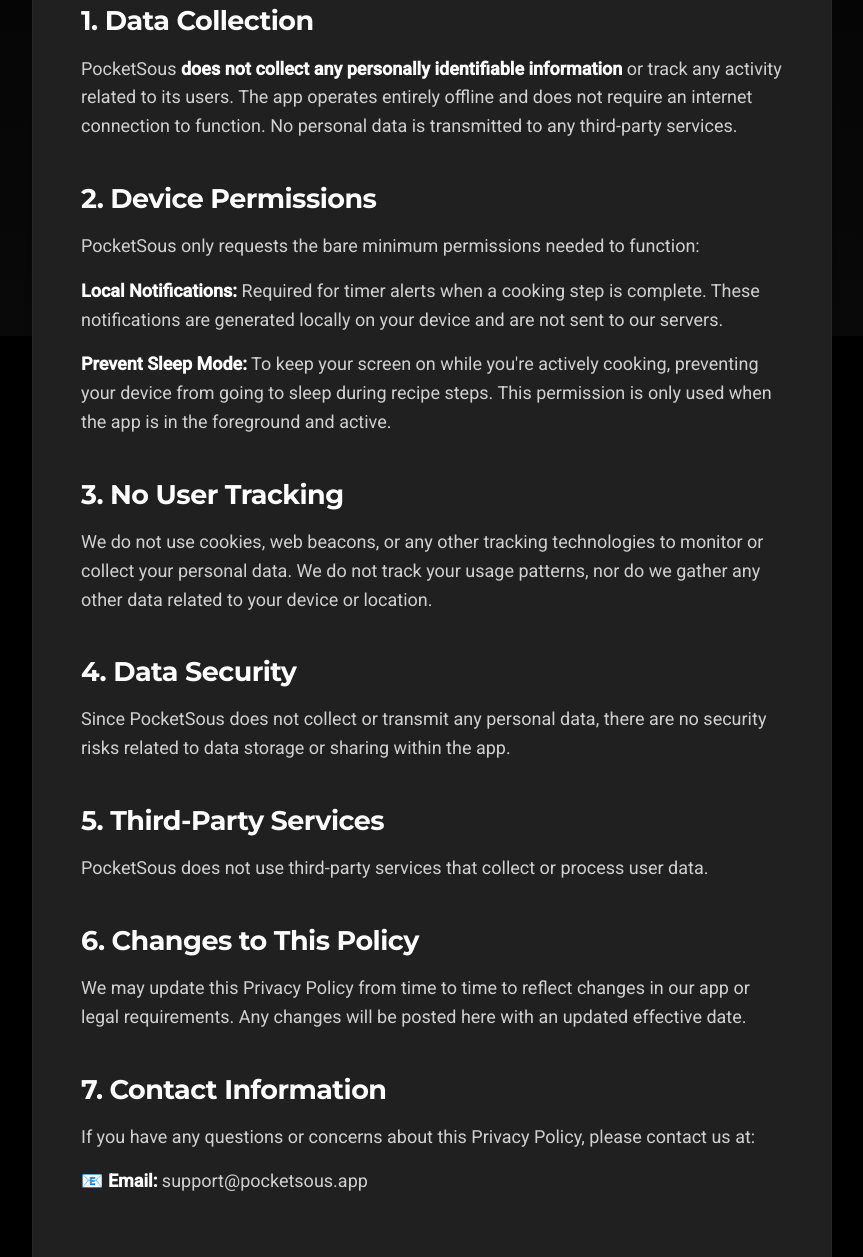
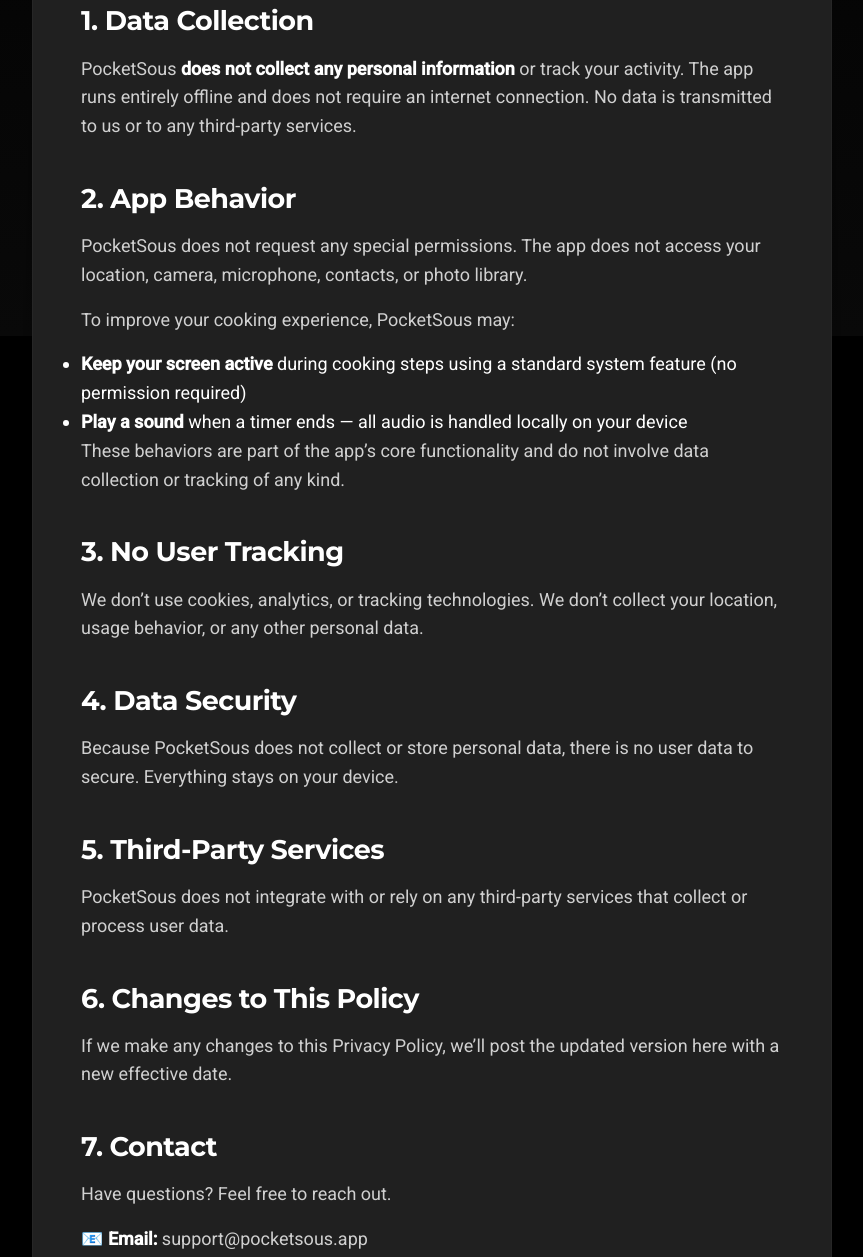
Before and after one commit to gzambran/PocketSousLanding, a plain HTML site: page privacy.html in a window 1280 px wide. Shown: the part 464-1721 px from the top of the page, without its empty margins (208-1071 px from the left). Drawn offline with Linux system fonts and the light colour scheme.

Commit message:
Updated privacy policy and copy in hero section

```diff
--- a/components/shared-components.js
+++ b/components/shared-components.js
@@ -1,5 +1,3 @@
-// PocketSous Shared Components
-
 // Site Header Component
 class SiteHeader extends HTMLElement {
     constructor() {
--- a/privacy.html
+++ b/privacy.html
@@ -124,57 +124,75 @@
           <div class="privacy-header">
             <h1>Privacy Policy</h1>
             <p class="effective-date">Effective Date: April 5, 2025</p>
-                <p>PocketSous ("we," "our," or "the App") is a cooking assistant designed to help users cook with step-by-step instructions and built-in timers. We are committed to protecting your privacy. This Privacy Policy explains how we handle your data.</p>
+            <p>
+              PocketSous (“we,” “our,” or “the App”) is a step-by-step cooking assistant with built-in timers, designed to help you cook with focus and ease. Your privacy is important to us. This policy explains how we handle data in PocketSous.
+            </p>
           </div>
 
           <div class="privacy-section">
             <h2>1. Data Collection</h2>
             <p>
-                    PocketSous <strong>does not collect any personally identifiable information</strong> or track any activity related to its users. The app operates entirely offline and does not require an internet connection to function. No personal data is transmitted to any third-party services.
+              PocketSous <strong>does not collect any personal information</strong> or track your activity. The app runs entirely offline and does not require an internet connection. No data is transmitted to us or to any third-party services.
             </p>
           </div>
 
           <div class="privacy-section">
-                <h2>2. Device Permissions</h2>
+            <h2>2. App Behavior</h2>
             <p>
-                    PocketSous only requests the bare minimum permissions needed to function:
+              PocketSous does not request any special permissions. The app does not access your location, camera, microphone, contacts, or photo library.
             </p>
             <p>
-                    <strong>Local Notifications:</strong> Required for timer alerts when a cooking step is complete. These notifications are generated locally on your device and are not sent to our servers.
+              To improve your cooking experience, PocketSous may:
             </p>
+            <ul>
+              <li><strong>Keep your screen active</strong> during cooking steps using a standard system feature (no permission required)</li>
+              <li><strong>Play a sound</strong> when a timer ends — all audio is handled locally on your device</li>
+            </ul>
             <p>
-                    <strong>Prevent Sleep Mode:</strong> To keep your screen on while you're actively cooking, preventing your device from going to sleep during recipe steps. This permission is only used when the app is in the foreground and active.
+              These behaviors are part of the app’s core functionality and do not involve data collection or tracking of any kind.
             </p>
           </div>
 
           <div class="privacy-section">
             <h2>3. No User Tracking</h2>
-                <p>We do not use cookies, web beacons, or any other tracking technologies to monitor or collect your personal data. We do not track your usage patterns, nor do we gather any other data related to your device or location.</p>
+            <p>
+              We don’t use cookies, analytics, or tracking technologies. We don’t collect your location, usage behavior, or any other personal data.
+            </p>
           </div>
 
           <div class="privacy-section">
             <h2>4. Data Security</h2>
-                <p>Since PocketSous does not collect or transmit any personal data, there are no security risks related to data storage or sharing within the app.</p>
+            <p>
+              Because PocketSous does not collect or store personal data, there is no user data to secure. Everything stays on your device.
+            </p>
           </div>
 
           <div class="privacy-section">
             <h2>5. Third-Party Services</h2>
-                <p>PocketSous does not use third-party services that collect or process user data.</p>
+            <p>
+              PocketSous does not integrate with or rely on any third-party services that collect or process user data.
+            </p>
           </div>
 
           <div class="privacy-section">
             <h2>6. Changes to This Policy</h2>
-                <p>We may update this Privacy Policy from time to time to reflect changes in our app or legal requirements. Any changes will be posted here with an updated effective date.</p>
+            <p>
+              If we make any changes to this Privacy Policy, we’ll post the updated version here with a new effective date.
+            </p>
           </div>
 
           <div class="privacy-section">
-                <h2>7. Contact Information</h2>
-                <p>If you have any questions or concerns about this Privacy Policy, please contact us at:</p>
+            <h2>7. Contact</h2>
+            <p>
+              Have questions? Feel free to reach out.
+            </p>
             <p>📧 <strong>Email:</strong> support@pocketsous.app</p>
           </div>
 
           <a href="index.html" class="back-link">
-                <svg xmlns="http://www.w3.org/2000/svg" width="20" height="20" viewBox="0 0 24 24" fill="none" stroke="currentColor" stroke-width="2" stroke-linecap="round" stroke-linejoin="round"><path d="m15 18-6-6 6-6"/></svg>
+            <svg xmlns="http://www.w3.org/2000/svg" width="20" height="20" viewBox="0 0 24 24" fill="none" stroke="currentColor" stroke-width="2" stroke-linecap="round" stroke-linejoin="round">
+              <path d="m15 18-6-6 6-6"/>
+            </svg>
             Back to Home
           </a>
         </div>
```
Also changed, not shown: index.html (+3 -3 lines). Lines whose indentation alone changed are shown as unchanged.
